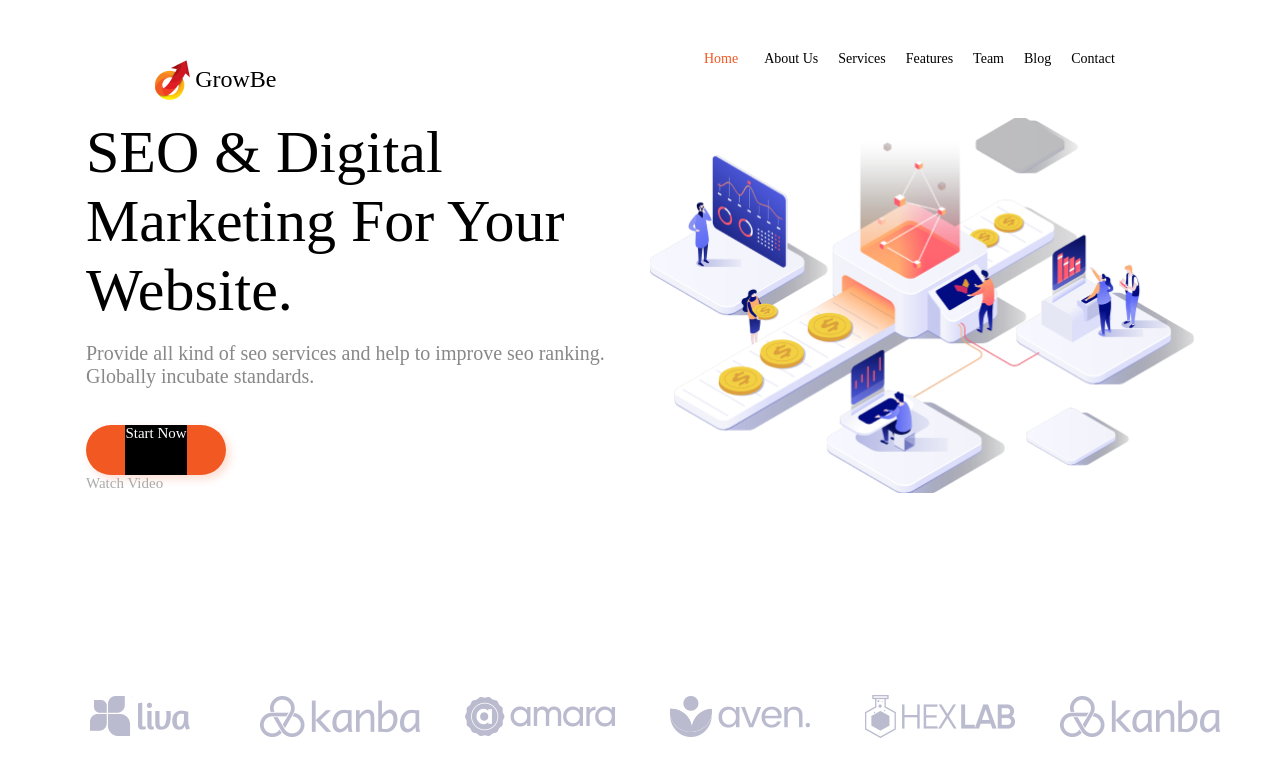
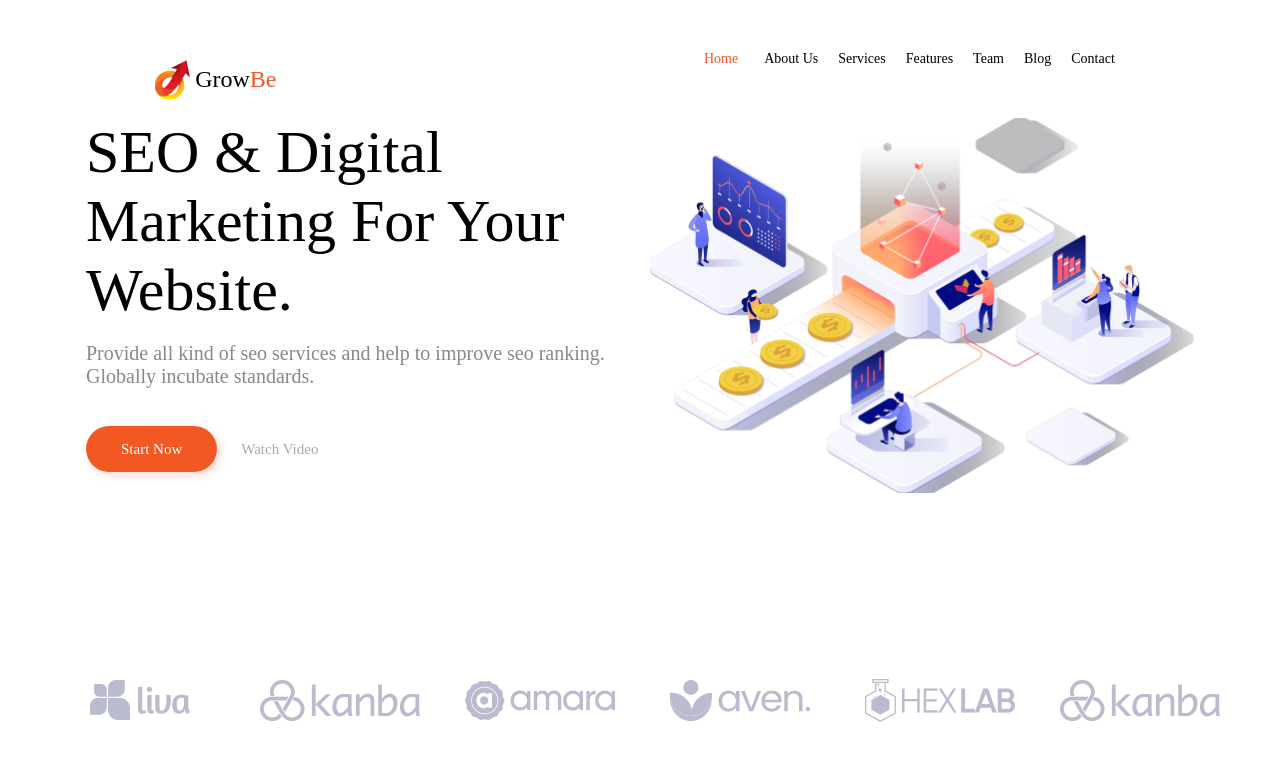
Before and after one commit to Garde2/React_hello, a plain HTML site: page hw_7-8_css/index.html in a window 1280 px wide. Drawn offline with Linux system fonts and the light colour scheme; a web font is replaced by a local one.

Commit message:
fixed_7_8

```diff
--- a/hw_7-8_css/index.html
+++ b/hw_7-8_css/index.html
@@ -1,5 +1,4 @@
-<! -- flexbox froggy, lecture8 11:22:51 -->
-
+<aф! -- flexbox froggy, lecture8 1:22:51 -->
   <!DOCTYPE html>
   <html lang="en">
     <head>
@@ -11,7 +10,10 @@
         href="https://fonts.cdnfonts.com/css/gilroy-semibold"
         rel="stylesheet"
       />
-    <link href="https://fonts.cdnfonts.com/css/gilroy-bold" rel="stylesheet" />
+      <link
+        href="https://fonts.cdnfonts.com/css/gilroy-bold"
+        rel="stylesheet"
+      />
       <link
         href="https://fonts.cdnfonts.com/css/gilroy-medium"
         rel="stylesheet"
@@ -22,9 +24,7 @@
         <div class="header">
           <div class="header__logo">
             <img src="./img/logo.png" class="logo_img" alt="logo" />
-          <div class="header__logo__text">
-            <p class="logo">GrowBe</p>
-          </div>
+            <div class="header__logo__text">Grow<span class="Be">Be</span></div>
           </div>
 
           <div class="header__menu">
@@ -47,12 +47,9 @@
               Provide all kind of seo services and help to improve seo ranking.
               Globally incubate standards.
             </p>
-          <div class="content__button">
-            <div class="but">
+
             <a href="#" class="content__link">Start Now</a>
-            </div>
-            <p class="content__button__dsc">Watch Video</p>
-          </div>
+            <a href="#" class="content__desc">Watch Video</a>
           </div>
           <div class="content__right">
             <img
@@ -74,3 +71,4 @@
       </div>
     </body>
   </html>
+</aф!>
--- a/hw_7-8_css/style.css
+++ b/hw_7-8_css/style.css
@@ -10,7 +10,6 @@ body {
 }
 
 .top {
-  padding-bottom: 163px;
   padding-top: 41px;
   justify-content: center;
 }
@@ -42,6 +41,15 @@ body {
   line-height: normal;
 }
 
+.Be {
+  color: #f25822;
+  font-family: Gilroy-Bold;
+  font-size: 24px;
+  font-style: normal;
+  font-weight: 400;
+  line-height: normal;
+}
+
 .nav {
   display: flex;
 }
@@ -49,6 +57,7 @@ body {
 .header__menu {
   display: flex;
   justify-content: right;
+  align-items: right;
 
   margin: 0 auto;
   width: 533px;
@@ -85,17 +94,18 @@ body {
 
 .content__right {
   justify-content: right;
+  align-items: center;
+  display: flex;
 }
 
 .content__img {
   width: 545px;
   height: 375px;
+  margin-bottom: 163px;
 }
 
 .content__left {
-  justify-content: left;
   margin-right: 41px;
-  margin-bottom: 17px;
   width: 522px;
 }
 
@@ -116,10 +126,20 @@ body {
   font-style: normal;
   font-weight: 400;
   line-height: normal;
-  margin-bottom: 37px;
+  margin-bottom: 52px;
 }
 
 .content__link {
+  width: 140px;
+  height: 50px;
+  flex-shrink: 0;
+  border-radius: 50px;
+  background: #f25822;
+  box-shadow: 4px 4px 8px 0px rgba(242, 88, 34, 0.2);
+  padding-top: 15px;
+  padding-bottom: 15px;
+  padding-right: 35px;
+  padding-left: 35px;
   color: #fff;
   font-family: Gilroy-Bold;
   font-size: 15px;
@@ -127,38 +147,17 @@ body {
   font-weight: 400;
   line-height: normal;
   text-decoration: none;
-  background: #000;
+  margin-right: 20px;
 }
 
-.content__button {
-  justify-content: center;
-}
-
-.but {
-  display: flex;
-  width: 140px;
-  height: 50px;
-  flex-shrink: 0;
-  border-radius: 50px;
-  background: #f25822;
-  box-shadow: 4px 4px 8px 0px rgba(242, 88, 34, 0.2);
-  justify-content: center;
-  align-self: center;
-}
-
-.content__link {
-  justify-content: center;
-}
-
-.content__button__dsc {
+.content__desc {
   color: #aaa;
   font-family: Gilroy-Bold;
   font-size: 15px;
   font-style: normal;
   font-weight: 400;
   line-height: normal;
-  justify-content: center;
-  align-self: center;
+  text-decoration: none;
 }
 
 .footer {
```
Lines whose indentation alone changed are shown as unchanged.
